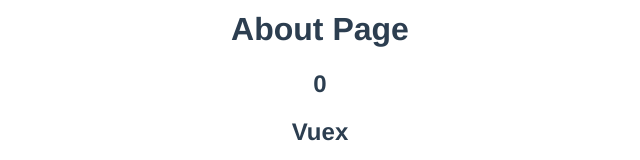
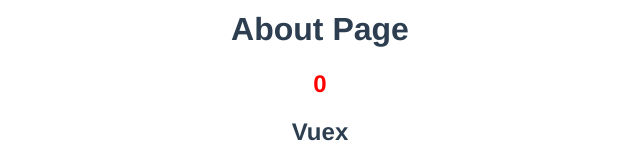
Before and after one commit to ATQQ/vite-vue3-template, a Vue app: page /about in a window 1280 px wide. Shown: the part 308-468 px from the top of the page, without its empty margins (320-960 px from the left). Built offline with nearby package versions, Linux system fonts and the light colour scheme.

Commit message:
feat: 引入Sass

```diff
--- a/package.json
+++ b/package.json
@@ -18,6 +18,7 @@
     "@types/axios": "^0.14.0",
     "@vitejs/plugin-vue": "^1.1.5",
     "@vue/compiler-sfc": "^3.0.5",
+    "sass": "^1.32.8",
     "typescript": "^4.1.3",
     "vite": "^2.1.0",
     "vue-tsc": "^0.0.8"
--- a/src/pages/about/index.vue
+++ b/src/pages/about/index.vue
@@ -10,10 +10,14 @@
 export default defineComponent({
     setup() {
         const store = useStore()
-
         return {
             count: computed(() => store.state.m1.count)
         }
     }
 })
 </script>
+<style lang="scss" scoped>
+h2{
+    color: red;
+}
+</style>
```
Also changed, not shown: 2 other files (tests, documents, lock files or other folders).
